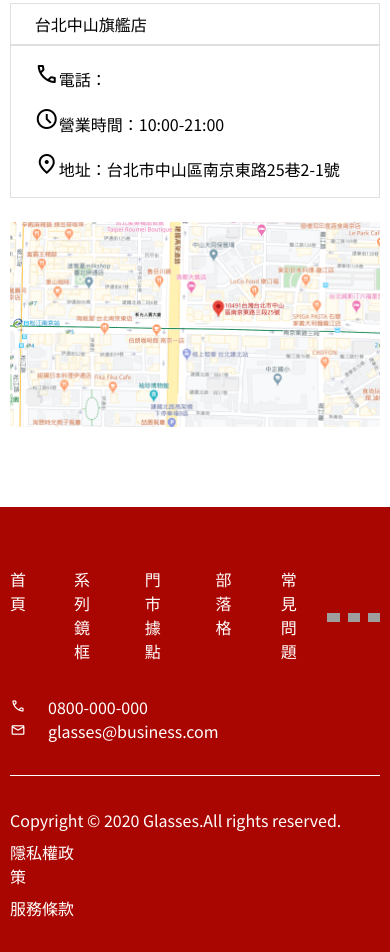
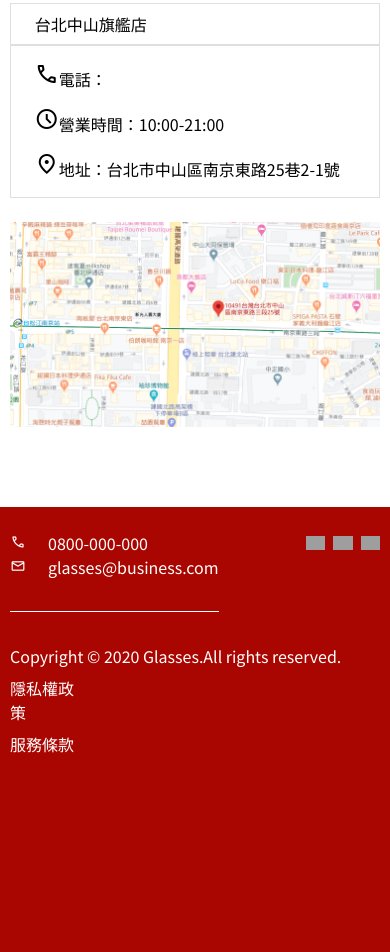
Before and after one commit to Annis-Shen/HTMLcssUpdates, a plain HTML site: page 3WRWD/index.html in a window 390 px wide. Shown: the part 807-1759 px from the top of the page. After the commit the page ends 1595 px from the top, so only its background shows below. Drawn offline with nearby package versions, Linux system fonts and the light colour scheme; grey boxes are pictures that could not be loaded.

Commit message:
footer media update

```diff
--- a/3WRWD/RWD.css
+++ b/3WRWD/RWD.css
@@ -235,13 +235,17 @@ a {
 }
 
 
+.footer{
+    margin-top:60px;
+}
+
+.footer .d-flex{
+    justify-content: space-between;
+}
+
 .footer_nav{
     font-size: 16px;
-    justify-content: space-between;
-    align-items: center;
-    margin-top:60px;
     margin-left: -24px;
-
 }
 
 
@@ -262,15 +266,10 @@ a {
 }
 
 
-/* .footer_nav img{
-    width: 50%;
-} */
-
 .footer .conact{
     font-size: 36px;
     border-bottom: 1px solid #ffffff;
     padding: 32px 0px;
-    background-color: #aa0601;
 }
 
 .conact .material-symbols-outlined{
@@ -294,18 +293,20 @@ a {
 @media screen and (max-width: 767px){
     .footer{
         padding: 0 10px;
-    }
-    .left{
-        overflow: hidden;
+        margin-top: 24px;
     }
 
-
+    .footer_nav .left{
+        display: none;
+    }
     .padding32{
         padding: 0px 8px;
     }
 
     .footer .conact{
         font-size: 16px;
+        margin-left: 24px;
+        margin-top: -32px;
     }
 
     .conact .material-symbols-outlined{
--- a/3WRWD/index.html
+++ b/3WRWD/index.html
@@ -65,7 +65,8 @@
 
 <div class="wrap">
     <div class="footer">
-        <div class="footer_nav d-flex">
+        <div class="d-flex">
+            <div class="footer_nav">
                 <ul class="left d-flex">
                    <li><a href="#">首頁</a></li>
                    <li><a href="#">系列鏡框</a></li>
@@ -73,6 +74,13 @@
                    <li><a href="#">部落格</a></li>
                    <li><a href="#">常見問題</a></li>
                 </ul>
+                <div class="conact">
+                    <ul>
+                        <li><span class="material-symbols-outlined">call</span>0800-000-000</li>
+                        <li><span class="material-symbols-outlined">mail</span>glasses@business.com</li>
+                    </ul>
+                </div>
+            </div>
             <div class="right d-flex">
                 <ul class="d-flex">
                     <li><a href="#"><img src="https://github.com/hexschool/2022-web-layout-training/blob/main/week3-4/ic-social-fb.png?raw=true" alt="FB"></a></li>
@@ -81,13 +89,8 @@
                 </ul>
             </div>
         </div>
-        <div class="conact">
-            <ul>
-                <li><span class="material-symbols-outlined">call</span>0800-000-000</li>
-                <li><span class="material-symbols-outlined">mail</span>glasses@business.com</li>
-            </ul>
 
-        </div>
+
         <div class="copyright d-flex">
             <p>Copyright © 2020 Glasses.All rights reserved.</p>
             <ul class="d-flex">
```
Lines whose indentation alone changed are shown as unchanged.
